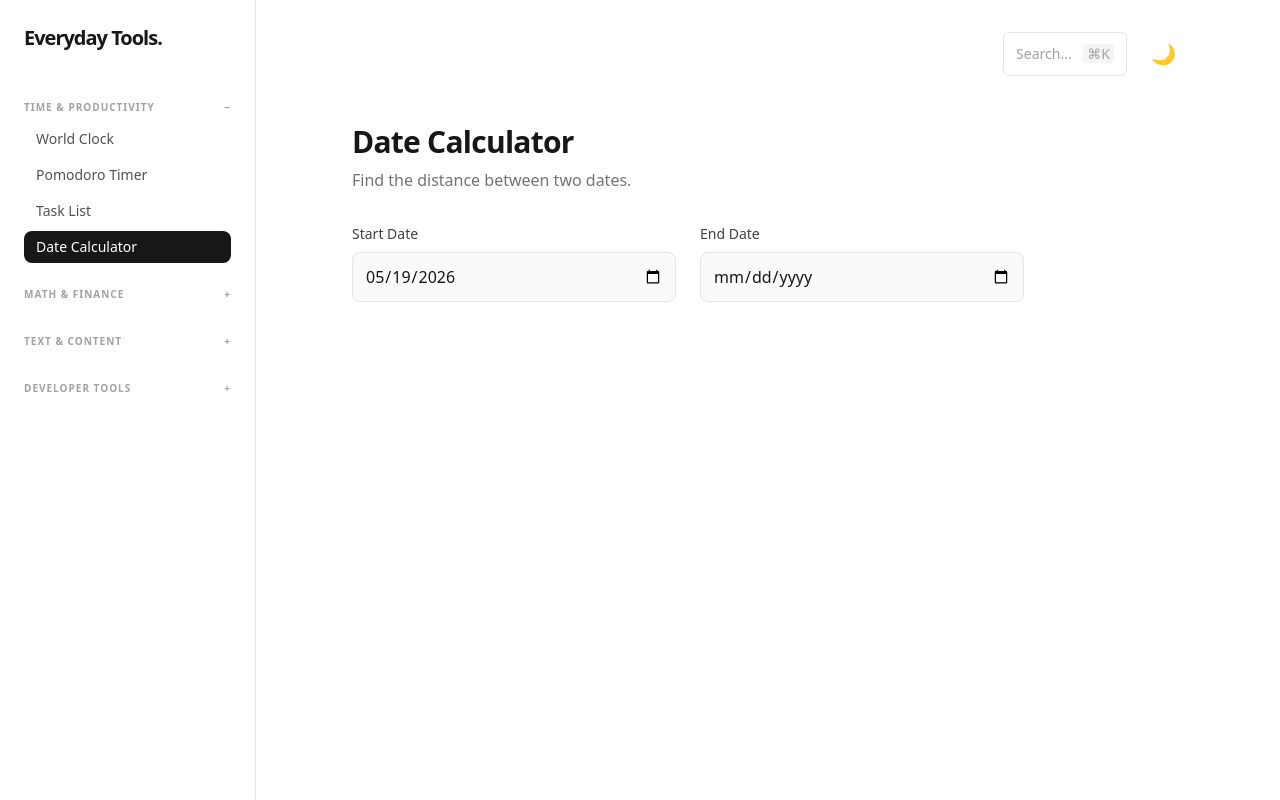
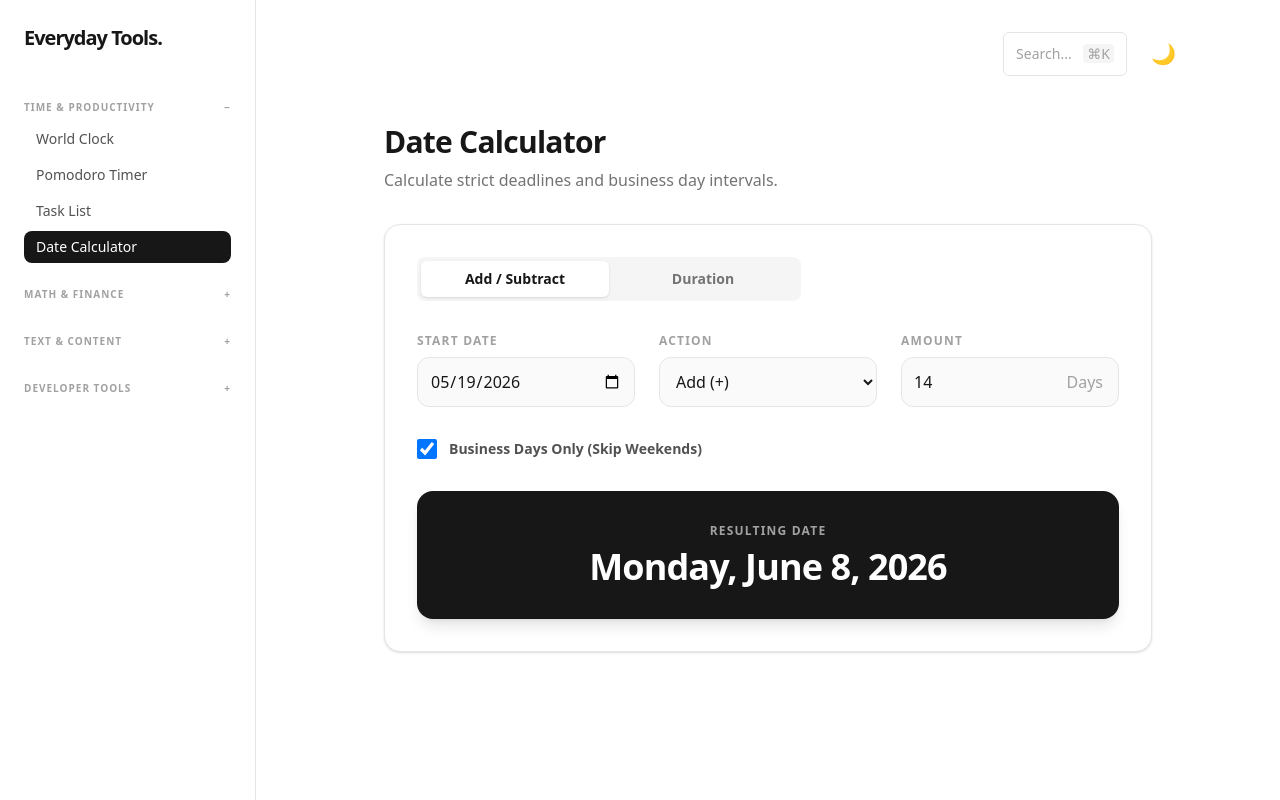
Before and after one commit to Fairfax18/everyday-tools, a Next.js app: page /time/date-calculator in a window 1280 px wide. Built offline with nearby package versions, Linux system fonts and the light colour scheme.

Commit message:
refined date calculator
add The Date Calculator (Business Days & Working Hours)

```diff
--- a/app/time/date-calculator/page.js
+++ b/app/time/date-calculator/page.js
@@ -1,71 +1,237 @@
 'use client';
-import { useState } from 'react';
+import { useState, useMemo } from 'react';
+import { motion, AnimatePresence } from 'framer-motion';
 
 export default function DateCalculator() {
-  const [startDate, setStartDate] = useState(new Date().toISOString().split('T')[0]);
-  const [endDate, setEndDate] = useState('');
+  const [mode, setMode] = useState('add'); // 'add' or 'diff'
 
-  const calculateDifference = () => {
-    if (!startDate || !endDate) return null;
-    const start = new Date(startDate);
-    const end = new Date(endDate);
-    const diffTime = Math.abs(end - start);
-    const diffDays = Math.ceil(diffTime / (1000 * 60 * 60 * 24));
+  // Get today's date formatted for HTML input (YYYY-MM-DD)
+  const todayStr = new Date().toLocaleDateString('en-CA');
+
+  // State
+  const [startDate, setStartDate] = useState(todayStr);
+  const [endDate, setEndDate] = useState(todayStr);
+  const [amount, setAmount] = useState(14);
+  const [action, setAction] = useState('add'); // 'add' or 'sub'
+  const [businessDaysOnly, setBusinessDaysOnly] = useState(true);
+
+  // --- Date Math Helpers ---
+  // Safely parse "YYYY-MM-DD" into local timezone to avoid UTC shift bugs
+  const parseDate = (dateStr) => {
+    if (!dateStr) return new Date();
+    const [y, m, d] = dateStr.split('-');
+    return new Date(y, m - 1, d);
+  };
+
+  const formatDate = (date) => {
+    return new Intl.DateTimeFormat('en-US', {
+      weekday: 'long', year: 'numeric', month: 'long', day: 'numeric'
+    }).format(date);
+  };
+
+  // --- Calculations ---
+  const result = useMemo(() => {
+    if (mode === 'add') {
+      let current = parseDate(startDate);
+      let count = 0;
+      const step = action === 'add' ? 1 : -1;
+      const target = Math.max(0, parseInt(amount) || 0);
+
+      if (!businessDaysOnly) {
+        current.setDate(current.getDate() + (target * step));
+      } else {
+        while (count < target) {
+          current.setDate(current.getDate() + step);
+          // 0 is Sunday, 6 is Saturday
+          if (current.getDay() !== 0 && current.getDay() !== 6) {
+            count++;
+          }
+        }
+      }
+      return { finalDate: current };
+    }
+
+    // Mode: Difference Between Dates
+    else {
+      let start = parseDate(startDate);
+      let end = parseDate(endDate);
+
+      // Swap if start is after end
+      const isNegative = start > end;
+      if (isNegative) {
+        const temp = start;
+        start = end;
+        end = temp;
+      }
+
+      let totalDays = 0;
+      let bizDays = 0;
+      let current = new Date(start);
+
+      while (current < end) {
+        current.setDate(current.getDate() + 1);
+        totalDays++;
+        if (current.getDay() !== 0 && current.getDay() !== 6) bizDays++;
+      }
+
+      // Progress Bar Logic (if start is in the past and end is in the future)
+      const now = new Date();
+      now.setHours(0,0,0,0);
+      let progress = 0;
+      let status = 'Completed';
+
+      if (now < start) status = 'Upcoming';
+      else if (now >= start && now <= end) {
+        status = 'In Progress';
+        progress = ((now - start) / (end - start)) * 100;
+      }
 
       return {
-      days: diffDays,
-      weeks: Math.floor(diffDays / 7),
-      months: (end.getFullYear() - start.getFullYear()) * 12 + (end.getMonth() - start.getMonth())
+        totalDays: isNegative ? -totalDays : totalDays,
+        bizDays: isNegative ? -bizDays : bizDays,
+        progress,
+        status,
+        isNegative
       };
-  };
-
-  const diff = calculateDifference();
+    }
+  }, [mode, startDate, endDate, amount, action, businessDaysOnly]);
 
   return (
-    <div className="max-w-2xl">
+    <div className="max-w-3xl mx-auto animate-fade-in pb-12">
       <h1 className="text-3xl font-bold tracking-tight mb-2">Date Calculator</h1>
-      <p className="text-neutral-500 mb-8">Find the distance between two dates.</p>
+      <p className="text-neutral-500 dark:text-neutral-400 mb-8">Calculate strict deadlines and business day intervals.</p>
 
-      <div className="grid grid-cols-1 md:grid-cols-2 gap-6 mb-8">
+      <div className="bg-white dark:bg-[#111] p-6 md:p-8 rounded-2xl border border-neutral-200 dark:border-neutral-800 shadow-sm">
+
+        {/* Mode Toggle */}
+        <div className="flex p-1 bg-neutral-100 dark:bg-neutral-900 rounded-lg mb-8 max-w-sm">
+          <button
+            onClick={() => setMode('add')}
+            className={`flex-1 py-2 text-sm font-bold rounded-md transition-all ${mode === 'add' ? 'bg-white dark:bg-neutral-800 text-neutral-900 dark:text-white shadow-sm' : 'text-neutral-500 hover:text-neutral-900 dark:hover:text-white'}`}
+          >
+            Add / Subtract
+          </button>
+          <button
+            onClick={() => setMode('diff')}
+            className={`flex-1 py-2 text-sm font-bold rounded-md transition-all ${mode === 'diff' ? 'bg-white dark:bg-neutral-800 text-neutral-900 dark:text-white shadow-sm' : 'text-neutral-500 hover:text-neutral-900 dark:hover:text-white'}`}
+          >
+            Duration
+          </button>
+        </div>
+
+        <AnimatePresence mode="wait">
+          {mode === 'add' ? (
+            <motion.div key="add" initial={{ opacity: 0, y: 10 }} animate={{ opacity: 1, y: 0 }} exit={{ opacity: 0, y: -10 }} className="space-y-8">
+
+              {/* Inputs */}
+              <div className="grid md:grid-cols-3 gap-6">
                 <div>
-          <label className="block text-sm font-medium text-neutral-700 mb-2">Start Date</label>
+                  <label className="block text-xs font-bold uppercase tracking-widest text-neutral-400 mb-2">Start Date</label>
                   <input
-            type="date"
-            value={startDate}
-            onChange={(e) => setStartDate(e.target.value)}
-            className="w-full p-3 rounded-lg border border-neutral-200 bg-neutral-50 focus:bg-white focus:outline-none focus:ring-2 focus:ring-neutral-900 transition"
+                    type="date" value={startDate} onChange={(e) => setStartDate(e.target.value)}
+                    className="w-full p-3 rounded-xl border border-neutral-200 dark:border-neutral-800 bg-neutral-50 dark:bg-neutral-900 focus:outline-none focus:ring-2 focus:ring-neutral-900 dark:focus:ring-white transition text-neutral-900 dark:text-white"
                   />
                 </div>
                 <div>
-          <label className="block text-sm font-medium text-neutral-700 mb-2">End Date</label>
+                  <label className="block text-xs font-bold uppercase tracking-widest text-neutral-400 mb-2">Action</label>
+                  <select
+                    value={action} onChange={(e) => setAction(e.target.value)}
+                    className="w-full p-3 rounded-xl border border-neutral-200 dark:border-neutral-800 bg-neutral-50 dark:bg-neutral-900 focus:outline-none focus:ring-2 focus:ring-neutral-900 dark:focus:ring-white transition text-neutral-900 dark:text-white"
+                  >
+                    <option value="add">Add (+)</option>
+                    <option value="sub">Subtract (-)</option>
+                  </select>
+                </div>
+                <div>
+                  <label className="block text-xs font-bold uppercase tracking-widest text-neutral-400 mb-2">Amount</label>
+                  <div className="relative">
                     <input
-            type="date"
-            value={endDate}
-            onChange={(e) => setEndDate(e.target.value)}
-            className="w-full p-3 rounded-lg border border-neutral-200 bg-neutral-50 focus:bg-white focus:outline-none focus:ring-2 focus:ring-neutral-900 transition"
+                      type="number" min="0" value={amount} onChange={(e) => setAmount(e.target.value)}
+                      className="w-full p-3 rounded-xl border border-neutral-200 dark:border-neutral-800 bg-neutral-50 dark:bg-neutral-900 focus:outline-none focus:ring-2 focus:ring-neutral-900 dark:focus:ring-white transition text-neutral-900 dark:text-white"
+                    />
+                    <span className="absolute right-4 top-1/2 -translate-y-1/2 text-neutral-400 font-medium">Days</span>
+                  </div>
+                </div>
+              </div>
+
+              {/* Options */}
+              <label className="flex items-center space-x-3 cursor-pointer group w-fit">
+                <input
+                  type="checkbox" checked={businessDaysOnly} onChange={() => setBusinessDaysOnly(!businessDaysOnly)}
+                  className="w-5 h-5 rounded border-neutral-300 dark:border-neutral-700 text-neutral-900 focus:ring-neutral-900 cursor-pointer"
+                />
+                <span className="text-sm font-bold text-neutral-600 dark:text-neutral-400 group-hover:text-neutral-900 dark:group-hover:text-white transition">Business Days Only (Skip Weekends)</span>
+              </label>
+
+              {/* Results */}
+              <div className="p-8 bg-neutral-900 dark:bg-white rounded-2xl text-center shadow-lg">
+                <p className="text-neutral-400 dark:text-neutral-500 font-bold uppercase tracking-widest text-xs mb-2">Resulting Date</p>
+                <p className="text-2xl md:text-4xl font-extrabold text-white dark:text-neutral-900 tracking-tight">
+                  {formatDate(result.finalDate)}
+                </p>
+              </div>
+
+            </motion.div>
+          ) : (
+            <motion.div key="diff" initial={{ opacity: 0, y: 10 }} animate={{ opacity: 1, y: 0 }} exit={{ opacity: 0, y: -10 }} className="space-y-8">
+
+              {/* Inputs */}
+              <div className="grid md:grid-cols-2 gap-6">
+                <div>
+                  <label className="block text-xs font-bold uppercase tracking-widest text-neutral-400 mb-2">Start Date</label>
+                  <input
+                    type="date" value={startDate} onChange={(e) => setStartDate(e.target.value)}
+                    className="w-full p-3 rounded-xl border border-neutral-200 dark:border-neutral-800 bg-neutral-50 dark:bg-neutral-900 focus:outline-none focus:ring-2 focus:ring-neutral-900 dark:focus:ring-white transition text-neutral-900 dark:text-white"
+                  />
+                </div>
+                <div>
+                  <label className="block text-xs font-bold uppercase tracking-widest text-neutral-400 mb-2">End Date</label>
+                  <input
+                    type="date" value={endDate} onChange={(e) => setEndDate(e.target.value)}
+                    className="w-full p-3 rounded-xl border border-neutral-200 dark:border-neutral-800 bg-neutral-50 dark:bg-neutral-900 focus:outline-none focus:ring-2 focus:ring-neutral-900 dark:focus:ring-white transition text-neutral-900 dark:text-white"
                   />
                 </div>
               </div>
 
-      {diff && (
-        <div className="p-6 border border-neutral-200 rounded-xl bg-white">
-          <h3 className="text-sm font-semibold uppercase tracking-wider text-neutral-400 mb-4">Result</h3>
-          <div className="grid grid-cols-3 gap-4 text-center">
-            <div>
-              <p className="text-3xl font-bold text-neutral-900">{diff.days}</p>
-              <p className="text-sm text-neutral-500 mt-1">Days</p>
+              {/* Results */}
+              <div className="grid grid-cols-2 gap-4">
+                <div className="p-6 bg-neutral-50 dark:bg-neutral-900/50 border border-neutral-200 dark:border-neutral-800 rounded-2xl text-center">
+                  <p className="text-[10px] font-bold uppercase tracking-widest text-neutral-400 mb-1">Total Calendar Days</p>
+                  <p className="text-3xl font-bold text-neutral-900 dark:text-white">{result.totalDays}</p>
                 </div>
-            <div className="border-l border-r border-neutral-100">
-              <p className="text-3xl font-bold text-neutral-900">{diff.weeks}</p>
-              <p className="text-sm text-neutral-500 mt-1">Weeks</p>
+                <div className="p-6 bg-neutral-900 dark:bg-white rounded-2xl text-center shadow-md">
+                  <p className="text-[10px] font-bold uppercase tracking-widest text-neutral-400 dark:text-neutral-500 mb-1">Business Days</p>
+                  <p className="text-3xl font-bold text-white dark:text-neutral-900">{result.bizDays}</p>
                 </div>
-            <div>
-              <p className="text-3xl font-bold text-neutral-900">{Math.abs(diff.months)}</p>
-              <p className="text-sm text-neutral-500 mt-1">Months</p>
               </div>
+
+              {/* Visual Progress Bar */}
+              {result.totalDays > 0 && (
+                <div className="pt-4 border-t border-neutral-100 dark:border-neutral-800">
+                  <div className="flex justify-between items-end mb-2">
+                    <span className="text-xs font-bold uppercase tracking-widest text-neutral-400">Timeline Status</span>
+                    <span className={`text-xs font-bold px-2 py-1 rounded-md ${result.status === 'Completed' ? 'bg-green-100 text-green-700 dark:bg-green-900/30 dark:text-green-400' : result.status === 'Upcoming' ? 'bg-neutral-100 text-neutral-600 dark:bg-neutral-800 dark:text-neutral-400' : 'bg-blue-100 text-blue-700 dark:bg-blue-900/30 dark:text-blue-400'}`}>
+                      {result.status}
+                    </span>
+                  </div>
+                  <div className="h-3 w-full bg-neutral-100 dark:bg-neutral-800 rounded-full overflow-hidden">
+                    <div
+                      className="h-full bg-neutral-900 dark:bg-white rounded-full transition-all duration-1000 ease-out"
+                      style={{ width: `${result.status === 'Completed' ? 100 : result.status === 'Upcoming' ? 0 : result.progress}%` }}
+                    />
+                  </div>
+                  <div className="flex justify-between mt-2 text-[10px] text-neutral-400 font-mono">
+                    <span>{startDate}</span>
+                    {result.status === 'In Progress' && <span>{Math.round(result.progress)}%</span>}
+                    <span>{endDate}</span>
                   </div>
                 </div>
               )}
+
+            </motion.div>
+          )}
+        </AnimatePresence>
+      </div>
     </div>
   );
 }
```
Lines whose indentation alone changed are shown as unchanged.
